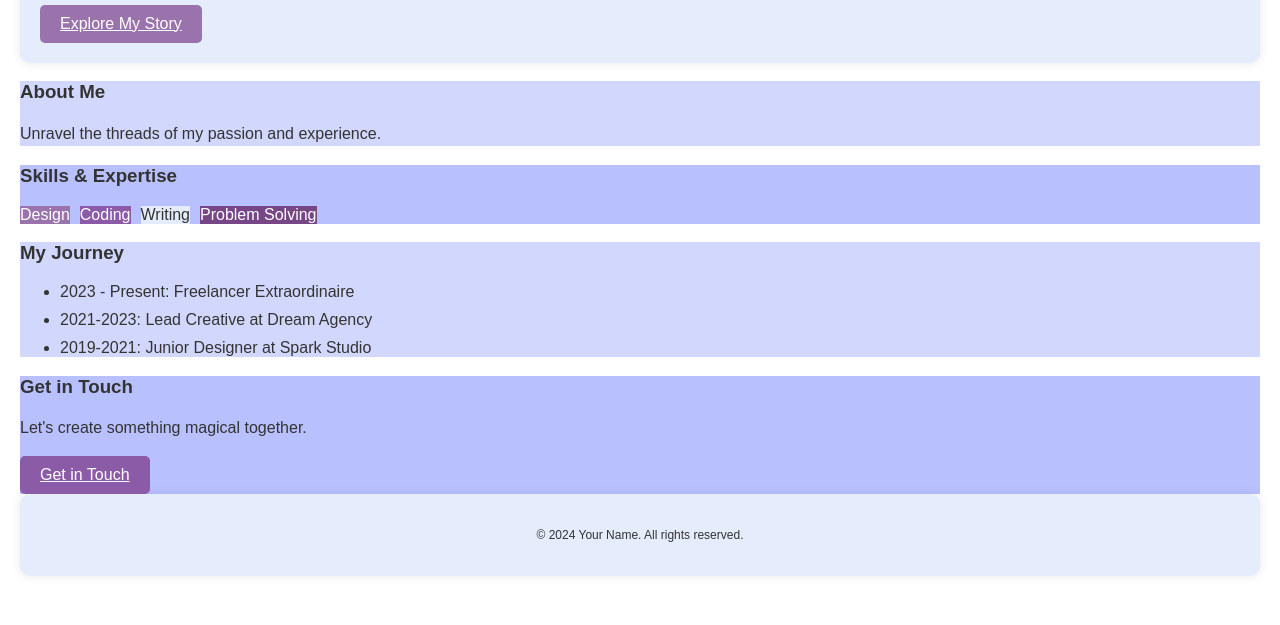
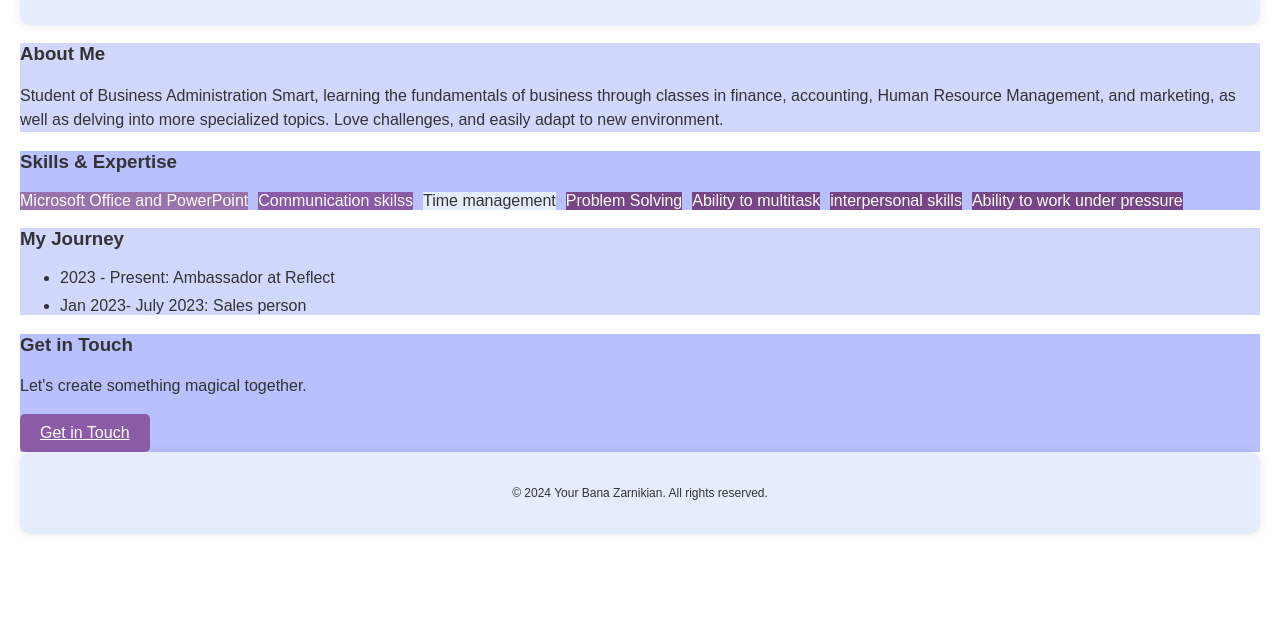
Before and after one commit to BanaZarnikian/BanaZarnikian.github.io, a plain HTML site: page index.html in a window 1280 px wide. Shown: the part 175-800 px from the top of the page. Drawn offline with Linux system fonts and the light colour scheme; a script that the page names is missing.

Commit message:
change text

```diff
--- a/index.html
+++ b/index.html
@@ -8,45 +8,52 @@
 </head>
 <body>
     <header id="splash" class="section lavender shadow">
-        <h1><span>Welcome to the World of</span> Your Name</h1>
+        <h1><span>Welcome to the Resume of</span> Bana Zarnikian</h1>
         <h2>Where creativity meets potential</h2>
-        <a href="#content" class="button amethyst">Explore My Story</a>
     </header>
 
     <main id="content" class="container">
         <section class="card lilac">
             <h3>About Me</h3>
-            <p>Unravel the threads of my passion and experience.</p>
+            <p>Student of Business Administration
+               Smart, learning the fundamentals of business through classes in finance, accounting, Human Resource
+              Management, and marketing, as well as delving into more specialized topics. Love challenges, and easily
+              adapt to new environment.
+              </p>
         </section>
 
         <section class="card plum">
             <h3>Skills &amp; Expertise</h3>
             <div class="skill-grid">
-                <div class="skill amethyst">Design</div>
-                <div class="skill orchid">Coding</div>
-                <div class="skill lavender">Writing</div>
+                <div class="skill amethyst">Microsoft Office and PowerPoint
+                </div>
+                <div class="skill orchid">Communication skilss</div>
+                <div class="skill lavender">Time management</div>
                 <div class="skill grape">Problem Solving</div>
+                <div class="skill grape">Ability to multitask</div>
+                <div class="skill grape">interpersonal skills</div>
+                <div class="skill grape">Ability to work under pressure</div>
+
             </div>
         </section>
 
         <section class="card lilac">
             <h3>My Journey</h3>
             <ul class="timeline">
-                <li>2023 - Present: Freelancer Extraordinaire</li>
-                <li>2021-2023: Lead Creative at Dream Agency</li>
-                <li>2019-2021: Junior Designer at Spark Studio</li>
+                <li>2023 - Present: Ambassador at Reflect</li>
+                <li>Jan 2023- July 2023: Sales person</li>
             </ul>
         </section>
 
         <section class="card plum">
             <h3>Get in Touch</h3>
             <p>Let's create something magical together.</p>
-            <a href="mailto:youremail@domain.com" class="button orchid">Get in Touch</a>
+            <a href="Banazarnikian@gmail.com" class="button orchid">Get in Touch</a>
         </section>
     </main>
 
     <footer class="section lavender shadow">
-        <p>&copy; 2024 Your Name. All rights reserved.</p>
+        <p>&copy; 2024 Your Bana Zarnikian. All rights reserved.</p>
     </footer>
 
     <script src="script.js"></script> </body>
```
